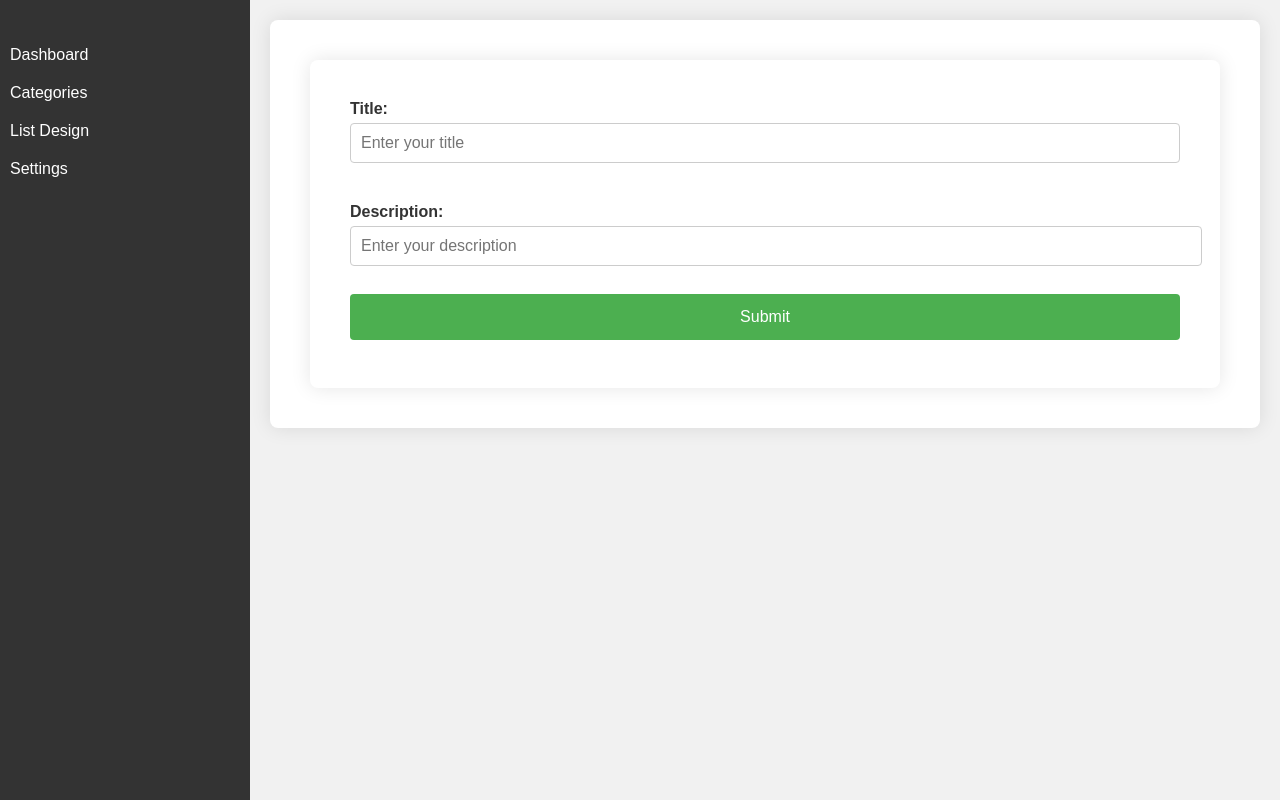
After one commit to AashishBarme/library-management-system, a PHP site: page /library-management-system/admin/categories/add.php in a window 1280 px wide. The commit adds this page. Run offline with PHP 8.4, Linux system fonts and the light colour scheme.

Commit message:
update UI for books and categories

```diff
--- a/admin/assets/css/style.css
+++ b/admin/assets/css/style.css
@@ -66,27 +66,7 @@ body {
     border-radius: 5px;
     box-shadow: 0 0 10px rgba(0, 0, 0, 0.1);
 }
-.form-group {
-    margin-bottom: 20px;
-}
-.form-group label {
-    display: block;
-    font-weight: bold;
-}
-.form-group input {
-    width: 100%;
-    padding: 10px;
-    border: 1px solid #ccc;
-    border-radius: 5px;
-}
-.form-group button {
-    padding: 10px 20px;
-    background-color: #333;
-    color: #fff;
-    border: none;
-    border-radius: 5px;
-    cursor: pointer;
-}
+
 table {
     width: 100%;
     border-collapse: collapse;
@@ -123,7 +103,6 @@ tr:hover {
 }
 .action-buttons {
     display: flex;
-    justify-content: flex-end;
 }
 .action-buttons button {
     padding: 6px 10px;
@@ -136,6 +115,11 @@ tr:hover {
 }
 .action-buttons button.edit {
     background-color: #007bff;
+    color: white;
+}
+
+.action-buttons button.add {
+    background-color: #4CAF50;
     color: white;
 }
 .action-buttons button.delete {
@@ -151,7 +135,6 @@ form {
 }
 form h2 {
     margin-bottom: 20px;
-    text-align: center;
 }
 input[type="text"],
 input[type="password"],
@@ -176,3 +159,51 @@ input[type="submit"] {
 input[type="submit"]:hover {
     background-color: #555;
 }
+
+.form-container {
+    background-color: #fff;
+    border-radius: 8px;
+    box-shadow: 0px 0px 20px 0px rgba(0, 0, 0, 0.1);
+    padding: 40px;
+  }
+
+  .form-group {
+    margin-bottom: 20px;
+  }
+
+  .form-group label {
+    display: block;
+    font-size: 16px;
+    font-weight: bold;
+    margin-bottom: 5px;
+    color: #333;
+  }
+
+  .form-group input {
+    width: 100%;
+    padding: 10px;
+    border-radius: 4px;
+    border: 1px solid #ccc;
+    font-size: 16px;
+  }
+
+  .form-group input:focus {
+    outline: none;
+    border-color: #6ea3ff;
+  }
+
+  .btn {
+    background-color: #4CAF50;
+    color: white;
+    padding: 14px 20px;
+    margin: 8px 0;
+    border: none;
+    border-radius: 4px;
+    cursor: pointer;
+    width: 100%;
+    font-size: 16px;
+  }
+
+  .btn:hover {
+    background-color: #45a049;
+  }
--- /dev/null
+++ b/admin/categories/add.php
@@ -0,0 +1,78 @@
+<!DOCTYPE html>
+<html lang="en">
+<head>
+<meta charset="UTF-8">
+<meta name="viewport" content="width=device-width, initial-scale=1.0">
+<title>Admin Panel</title>
+ <link rel="stylesheet" href="../assets/css/style.css" />
+ <style>
+  .form-container {
+    background-color: #fff;
+    border-radius: 8px;
+    box-shadow: 0px 0px 20px 0px rgba(0, 0, 0, 0.1);
+    padding: 40px;
+  }
+
+  .form-group {
+    margin-bottom: 20px;
+  }
+
+  .form-group label {
+    display: block;
+    font-size: 16px;
+    font-weight: bold;
+    margin-bottom: 5px;
+    color: #333;
+  }
+
+  .form-group input {
+    width: 100%;
+    padding: 10px;
+    border-radius: 4px;
+    border: 1px solid #ccc;
+    font-size: 16px;
+  }
+
+  .form-group input:focus {
+    outline: none;
+    border-color: #6ea3ff;
+  }
+
+  .btn {
+    background-color: #4CAF50;
+    color: white;
+    padding: 14px 20px;
+    margin: 8px 0;
+    border: none;
+    border-radius: 4px;
+    cursor: pointer;
+    width: 100%;
+    font-size: 16px;
+  }
+
+  .btn:hover {
+    background-color: #45a049;
+  }
+</style>
+</head>
+<body>
+<div class="container">
+   <?php include('../inc/sidebar.php'); ?>
+    <div class="main-content">
+    <div class="form-container">
+    <form action="#" method="POST">
+      <div class="form-group">
+        <label for="title">Title:</label>
+        <input type="text" id="title" name="name" placeholder="Enter your title" required>
+      </div>
+      <div class="form-group">
+        <label for="description">Description:</label>
+        <input type="description" id="description" name="description" placeholder="Enter your description" required>
+      </div>
+      <button type="submit" class="btn">Submit</button>
+    </form>
+  </div>
+    </div>
+</div>
+</body>
+</html>
--- a/admin/inc/header.php
+++ b/admin/inc/header.php
@@ -4,7 +4,7 @@
 <meta charset="UTF-8">
 <meta name="viewport" content="width=device-width, initial-scale=1.0">
 <title>Admin Panel</title>
- <link rel="stylesheet" href="./assets/css/style.css" />
+ <link rel="stylesheet" href="../assets/css/style.css" />
 </head>
 <body>
 <div class="container">
--- a/admin/inc/sidebar.php
+++ b/admin/inc/sidebar.php
@@ -1,7 +1,9 @@
+<?php
+$admin_url = "http://localhost/library-management-system/admin/"; ?>
 <div class="sidebar">
         <ul>
             <li><a href="./dashboard.php">Dashboard</a></li>
-            <li><a href="./form.php">Form Design</a></li>
+            <li><a href="<?=$admin_url;?>/categories/list.php">Categories</a></li>
             <li><a href="./list.php">List Design</a></li>
             <li class="dropdown">
                 <a href="#">Settings</a>
```
Also changed, not shown: admin/books/add.php (added, +68 -0 lines), admin/books/edit.php (added, +68 -0 lines), admin/books/list.php (added, +54 -0 lines), admin/categories/edit.php (added, +29 -0 lines), admin/categories/list.php (added, +54 -0 lines), admin/dashboard.php (+14 -2 lines), admin/books/delete.php (added), admin/categories/delete.php (added).
